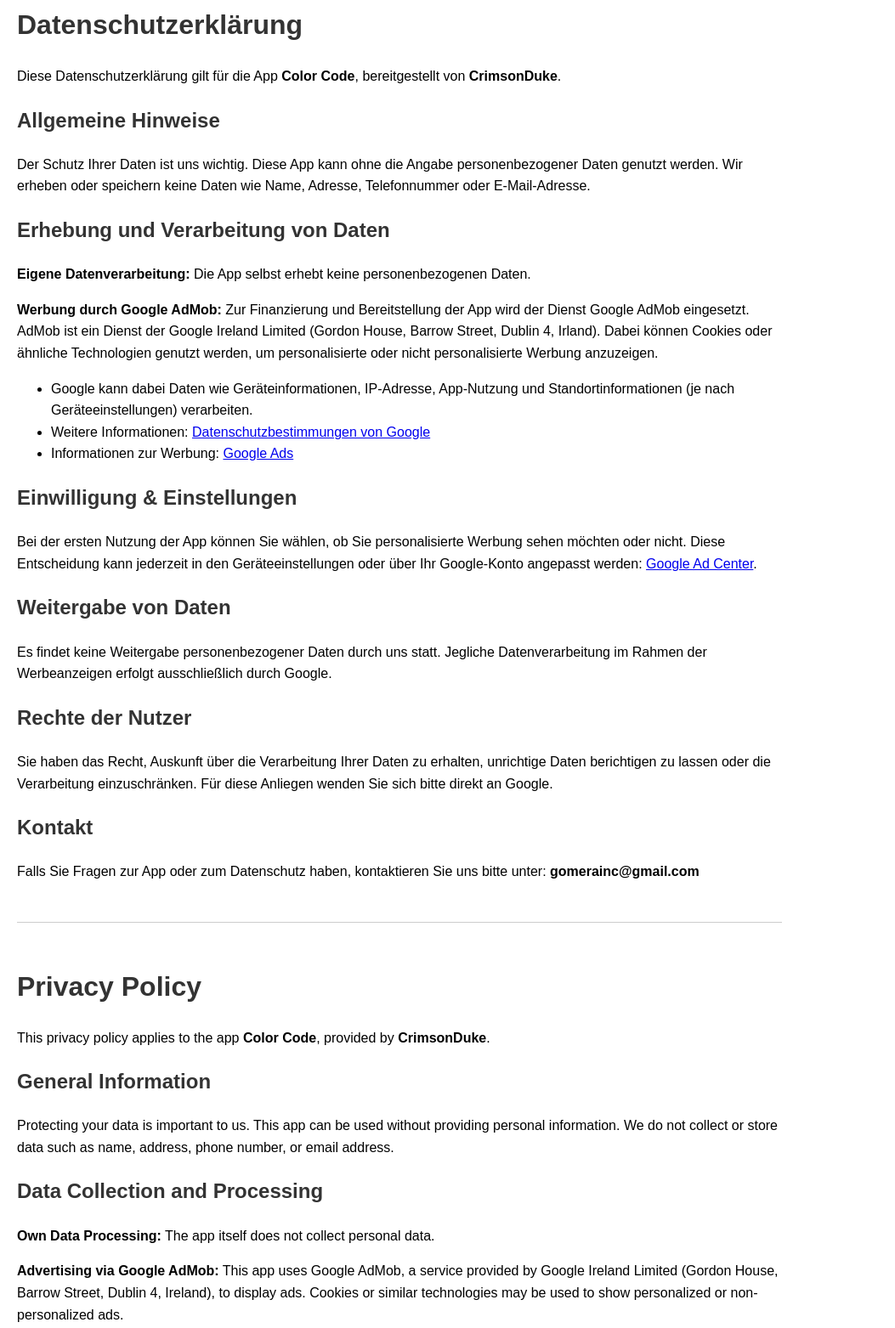
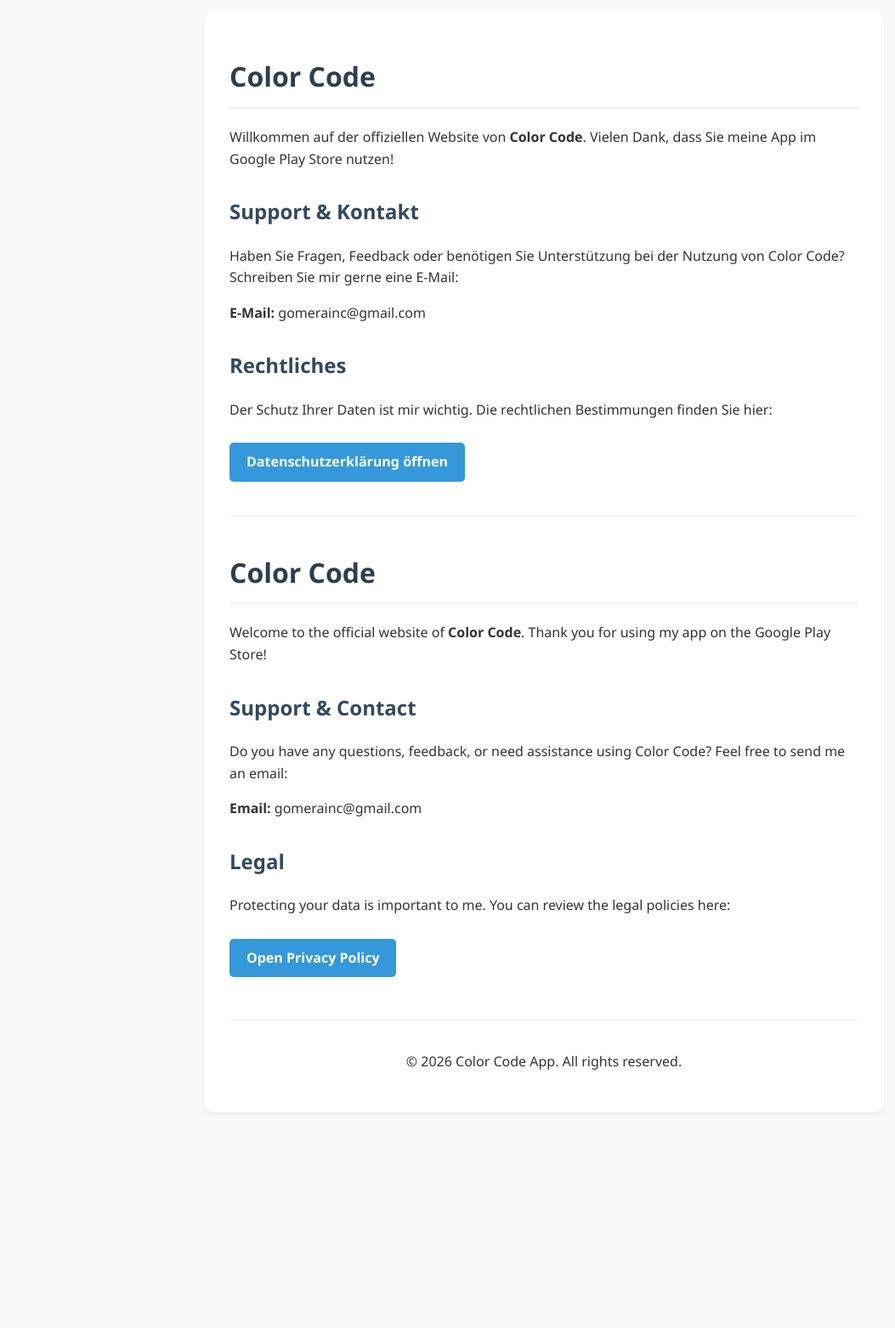
Before and after one commit to Lomelu/privacy-policy, a plain HTML site: page index.html in a window 1280 px wide. Shown: the part 17-1580 px from the top of the page at 85% size, without its empty margins (0-1053 px from the left). After the commit the page ends 1356 px from the top, so only its background shows below. Drawn offline with Linux system fonts and the light colour scheme.

Commit message:
Update index.html

```diff
--- a/index.html
+++ b/index.html
@@ -1,85 +1,59 @@
 <!DOCTYPE html>
 <html lang="de">
 <head>
-  <meta charset="UTF-8">
-  <meta name="viewport" content="width=device-width, initial-scale=1.0">
-  <title>Datenschutzerklärung / Privacy Policy</title>
-  <style>
-    body {
-      font-family: Arial, sans-serif;
-      line-height: 1.6;
-      margin: 20px;
-      max-width: 900px;
-    }
-    h1, h2 {
-      color: #333;
-    }
-    .lang-section {
-      margin-bottom: 50px;
-      padding-bottom: 30px;
-      border-bottom: 1px solid #ccc;
-    }
-  </style>
+    <meta charset="UTF-8">
+    <meta name="viewport" content="width=device-width, initial-scale=1.0">
+    <title>Color Code - Official App Website</title>
+    <style>
+        body { font-family: 'Segoe UI', Tahoma, Geneva, Verdana, sans-serif; line-height: 1.6; max-width: 800px; margin: 0 auto; padding: 30px; color: #333; background-color: #f9f9f9; }
+        .container { background: #fff; padding: 30px; border-radius: 12px; box-shadow: 0 4px 6px rgba(0,0,0,0.05); }
+        h1 { color: #2c3e50; border-bottom: 2px solid #ecf0f1; padding-bottom: 10px; }
+        h2 { color: #34495e; margin-top: 30px; }
+        .lang-section { margin-bottom: 40px; }
+        .footer { margin-top: 50px; padding-top: 20px; border-top: 1px solid #eee; text-align: center; }
+        .btn { display: inline-block; background: #3498db; color: #fff; padding: 10px 20px; text-decoration: none; border-radius: 5px; font-weight: bold; margin-top: 10px; }
+        .btn:hover { background: #2980b9; }
+    </style>
 </head>
 <body>
-  <div class="lang-section" id="de">
-    <h1>Datenschutzerklärung</h1>
 
-    <p>Diese Datenschutzerklärung gilt für die App <strong>Color Code</strong>, bereitgestellt von <strong>CrimsonDuke</strong>.</p>
+<div class="container">
 
-    <h2>Allgemeine Hinweise</h2>
-    <p>Der Schutz Ihrer Daten ist uns wichtig. Diese App kann ohne die Angabe personenbezogener Daten genutzt werden. Wir erheben oder speichern keine Daten wie Name, Adresse, Telefonnummer oder E-Mail-Adresse.</p>
+    <!-- DEUTSCHE VERSION -->
+    <div class="lang-section">
+        <h1>Color Code</h1>
+        <p>Willkommen auf der offiziellen Website von <strong>Color Code</strong>. Vielen Dank, dass Sie meine App im Google Play Store nutzen!</p>
 
-    <h2>Erhebung und Verarbeitung von Daten</h2>
-    <p><strong>Eigene Datenverarbeitung:</strong> Die App selbst erhebt keine personenbezogenen Daten.</p>
-    <p><strong>Werbung durch Google AdMob:</strong> Zur Finanzierung und Bereitstellung der App wird der Dienst Google AdMob eingesetzt. AdMob ist ein Dienst der Google Ireland Limited (Gordon House, Barrow Street, Dublin 4, Irland). Dabei können Cookies oder ähnliche Technologien genutzt werden, um personalisierte oder nicht personalisierte Werbung anzuzeigen.</p>
-    <ul>
-      <li>Google kann dabei Daten wie Geräteinformationen, IP-Adresse, App-Nutzung und Standortinformationen (je nach Geräteeinstellungen) verarbeiten.</li>
-      <li>Weitere Informationen: <a href="https://policies.google.com/privacy" target="_blank">Datenschutzbestimmungen von Google</a></li>
-      <li>Informationen zur Werbung: <a href="https://policies.google.com/technologies/ads" target="_blank">Google Ads</a></li>
-    </ul>
+        <h2>Support & Kontakt</h2>
+        <p>Haben Sie Fragen, Feedback oder benötigen Sie Unterstützung bei der Nutzung von Color Code? Schreiben Sie mir gerne eine E-Mail:</p>
+        <p><strong>E-Mail:</strong> gomerainc@gmail.com</p>
 
-    <h2>Einwilligung & Einstellungen</h2>
-    <p>Bei der ersten Nutzung der App können Sie wählen, ob Sie personalisierte Werbung sehen möchten oder nicht. Diese Entscheidung kann jederzeit in den Geräteeinstellungen oder über Ihr Google-Konto angepasst werden: <a href="https://myadcenter.google.com/" target="_blank">Google Ad Center</a>.</p>
+        <h2>Rechtliches</h2>
+        <p>Der Schutz Ihrer Daten ist mir wichtig. Die rechtlichen Bestimmungen finden Sie hier:</p>
+        <a href="privacy.html" class="btn">Datenschutzerklärung öffnen</a>
+    </div>
 
-    <h2>Weitergabe von Daten</h2>
-    <p>Es findet keine Weitergabe personenbezogener Daten durch uns statt. Jegliche Datenverarbeitung im Rahmen der Werbeanzeigen erfolgt ausschließlich durch Google.</p>
+    <hr style="border: 0; height: 1px; background: #eee; margin: 40px 0;">
 
-    <h2>Rechte der Nutzer</h2>
-    <p>Sie haben das Recht, Auskunft über die Verarbeitung Ihrer Daten zu erhalten, unrichtige Daten berichtigen zu lassen oder die Verarbeitung einzuschränken. Für diese Anliegen wenden Sie sich bitte direkt an Google.</p>
+    <!-- ENGLISH VERSION -->
+    <div class="lang-section">
+        <h1>Color Code</h1>
+        <p>Welcome to the official website of <strong>Color Code</strong>. Thank you for using my app on the Google Play Store!</p>
 
-    <h2>Kontakt</h2>
-    <p>Falls Sie Fragen zur App oder zum Datenschutz haben, kontaktieren Sie uns bitte unter: <strong>gomerainc@gmail.com</strong></p>
-  </div>
+        <h2>Support & Contact</h2>
+        <p>Do you have any questions, feedback, or need assistance using Color Code? Feel free to send me an email:</p>
+        <p><strong>Email:</strong> gomerainc@gmail.com</p>
 
-  <div class="lang-section" id="en">
-    <h1>Privacy Policy</h1>
+        <h2>Legal</h2>
+        <p>Protecting your data is important to me. You can review the legal policies here:</p>
+        <a href="privacy.html" class="btn">Open Privacy Policy</a>
+    </div>
 
-    <p>This privacy policy applies to the app <strong>Color Code</strong>, provided by <strong>CrimsonDuke</strong>.</p>
+    <div class="footer">
+        <p>&copy; 2026 Color Code App. All rights reserved.</p>
+    </div>
 
-    <h2>General Information</h2>
-    <p>Protecting your data is important to us. This app can be used without providing personal information. We do not collect or store data such as name, address, phone number, or email address.</p>
+</div>
 
-    <h2>Data Collection and Processing</h2>
-    <p><strong>Own Data Processing:</strong> The app itself does not collect personal data.</p>
-    <p><strong>Advertising via Google AdMob:</strong> This app uses Google AdMob, a service provided by Google Ireland Limited (Gordon House, Barrow Street, Dublin 4, Ireland), to display ads. Cookies or similar technologies may be used to show personalized or non-personalized ads.</p>
-    <ul>
-      <li>Google may process information such as device details, IP address, app usage, and location data (depending on device settings).</li>
-      <li>More information: <a href="https://policies.google.com/privacy" target="_blank">Google Privacy Policy</a></li>
-      <li>Advertising details: <a href="https://policies.google.com/technologies/ads" target="_blank">Google Ads</a></li>
-    </ul>
-
-    <h2>Consent & Settings</h2>
-    <p>When first using the app, you can choose whether to allow personalized ads. You may change this preference anytime in your device settings or Google account: <a href="https://myadcenter.google.com/" target="_blank">Google Ad Center</a>.</p>
-
-    <h2>Data Sharing</h2>
-    <p>No personal data is shared by us. Any data processing related to ads is carried out solely by Google.</p>
-
-    <h2>User Rights</h2>
-    <p>You have the right to request information about your data, correct inaccurate information, or restrict processing. For such concerns, please contact Google directly.</p>
-
-    <h2>Contact</h2>
-    <p>If you have questions about the app or data protection, please contact us at: <strong>gomerainc@gmail.com</strong></p>
-  </div>
 </body>
 </html>
```
